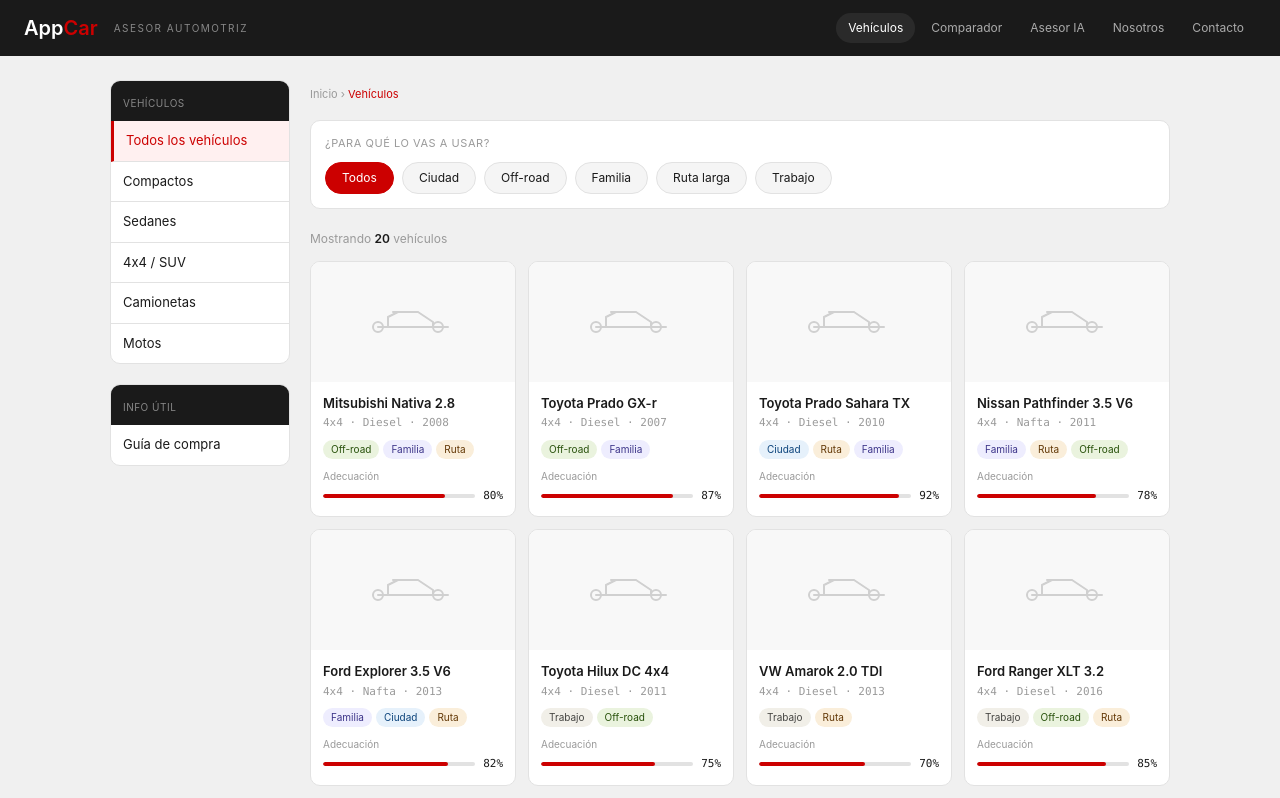
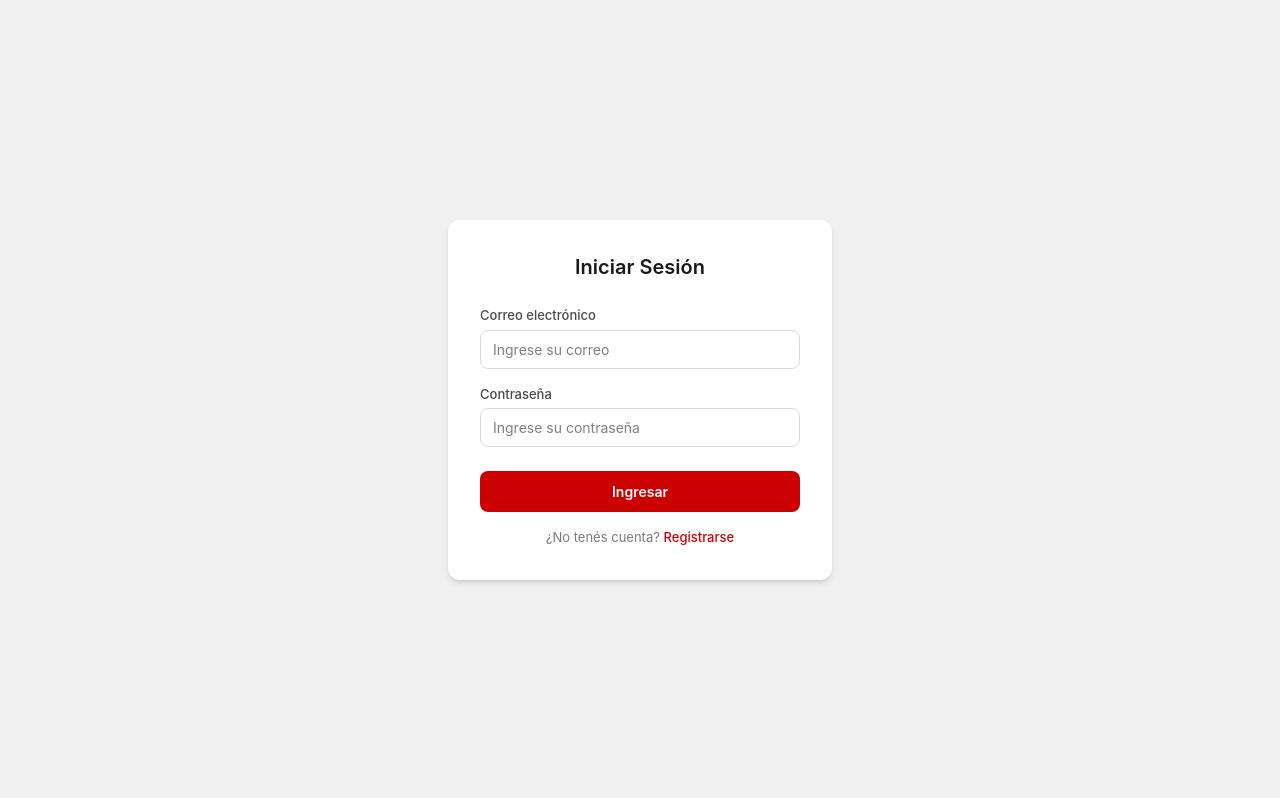
Before and after one commit to fercho779/AppCar, a React (Vite) app: page / in a window 1280 px wide. Shown: the top 798 px of the page. Built offline with nearby package versions, Linux system fonts and the light colour scheme.

Commit message:
Agrego formulario de registro y botón en login

```diff
--- a/src/App.jsx
+++ b/src/App.jsx
@@ -1,4 +1,6 @@
+import Login from './components/Login';
 import { useState } from 'react';
+import Formulario from "./components/formulario";
 import { Header } from './components/Header';
 import { Sidebar } from './components/Sidebar';
 import { FilterBar } from './components/FilterBar';
@@ -551,7 +553,25 @@
   const [activeFilter, setActiveFilter] = useState('Todos');
   const [sidebarCategory, setSidebarCategory] = useState('Todos los vehículos');
   const [selectedVehicle, setSelectedVehicle] = useState(null);
-  const [compareVehicle, setCompareVehicle] = useState(null); // id del vehículo B
+  const [compareVehicle, setCompareVehicle] = useState(null);
+  const [logueado, setLogueado] = useState(false);
+const [mostrarRegistro, setMostrarRegistro] = useState(false);
+  if (!logueado) {
+  if (mostrarRegistro) {
+    return (
+      <Formulario
+        onRegister={() => setMostrarRegistro(false)}
+      />
+    );
+  }
+
+  return (
+    <Login
+      onLogin={() => setLogueado(true)}
+      onGoToRegister={() => setMostrarRegistro(true)}
+    />
+  );
+}
 
   // Qué link del Header aparece activo
   const activeNav = Object.entries(HEADER_VIEW_MAP).find(([, v]) => v === currentView)?.[0] ?? 'Vehículos';
--- /dev/null
+++ b/src/components/formulario.jsx
@@ -0,0 +1,74 @@
+import { useState } from "react";
+
+function Formulario({ onRegister }) {
+  const [nombre, setNombre] = useState("");
+  const [email, setEmail] = useState("");
+  const [password, setPassword] = useState("");
+
+  const handleSubmit = (e) => {
+    e.preventDefault();
+
+    // Más adelante acá podrás guardar el usuario en una base de datos
+    alert("Usuario registrado correctamente");
+
+    onRegister();
+  };
+
+  return (
+    <div className="min-h-screen flex items-center justify-center bg-[#f0f0f0] px-4">
+      <form
+        onSubmit={handleSubmit}
+        className="w-full max-w-sm bg-white rounded-xl shadow-md p-8"
+      >
+        <h2 className="text-[20px] font-semibold text-center mb-6">
+          Registrarse
+        </h2>
+
+        <div className="mb-4">
+          <label className="block text-[13px] mb-1">Nombre</label>
+          <input
+            type="text"
+            placeholder="Ingrese su nombre"
+            value={nombre}
+            onChange={(e) => setNombre(e.target.value)}
+            required
+            className="w-full px-3 py-2 border rounded-lg focus:outline-none focus:ring-2 focus:ring-[#cc0000]"
+          />
+        </div>
+
+        <div className="mb-4">
+          <label className="block text-[13px] mb-1">Correo electrónico</label>
+          <input
+            type="email"
+            placeholder="Ingrese su correo"
+            value={email}
+            onChange={(e) => setEmail(e.target.value)}
+            required
+            className="w-full px-3 py-2 border rounded-lg focus:outline-none focus:ring-2 focus:ring-[#cc0000]"
+          />
+        </div>
+
+        <div className="mb-6">
+          <label className="block text-[13px] mb-1">Contraseña</label>
+          <input
+            type="password"
+            placeholder="Ingrese su contraseña"
+            value={password}
+            onChange={(e) => setPassword(e.target.value)}
+            required
+            className="w-full px-3 py-2 border rounded-lg focus:outline-none focus:ring-2 focus:ring-[#cc0000]"
+          />
+        </div>
+
+        <button
+          type="submit"
+          className="w-full bg-[#cc0000] text-white py-2 rounded-lg hover:bg-[#a80000]"
+        >
+          Registrarse
+        </button>
+      </form>
+    </div>
+  );
+}
+
+export default Formulario;
--- /dev/null
+++ b/src/components/login.jsx
@@ -0,0 +1,75 @@
+import { useState } from "react";
+
+function Login({ onLogin, onGoToRegister }) {
+  const [email, setEmail] = useState("");
+  const [password, setPassword] = useState("");
+
+  const handleSubmit = (e) => {
+    e.preventDefault();
+    onLogin();
+  };
+
+  return (
+    <div className="min-h-screen flex items-center justify-center bg-[#f0f0f0] px-4">
+      <form
+        onSubmit={handleSubmit}
+        className="w-full max-w-sm bg-white rounded-xl shadow-md p-8"
+      >
+        <h2 className="text-[20px] font-semibold text-[#1a1a1a] mb-6 text-center">
+          Iniciar Sesión
+        </h2>
+
+        <div className="mb-4">
+          <label className="block text-[13px] font-medium text-[#4a4a4a] mb-1">
+            Correo electrónico
+          </label>
+          <input
+            type="email"
+            placeholder="Ingrese su correo"
+            value={email}
+            onChange={(e) => setEmail(e.target.value)}
+            required
+            className="w-full px-3 py-2 text-[14px] border border-[#d9d9d9] rounded-lg
+                       focus:outline-none focus:ring-2 focus:ring-[#cc0000] focus:border-transparent"
+          />
+        </div>
+
+        <div className="mb-6">
+          <label className="block text-[13px] font-medium text-[#4a4a4a] mb-1">
+            Contraseña
+          </label>
+          <input
+            type="password"
+            placeholder="Ingrese su contraseña"
+            value={password}
+            onChange={(e) => setPassword(e.target.value)}
+            required
+            className="w-full px-3 py-2 text-[14px] border border-[#d9d9d9] rounded-lg
+                       focus:outline-none focus:ring-2 focus:ring-[#cc0000] focus:border-transparent"
+          />
+        </div>
+
+        <button
+          type="submit"
+          className="w-full bg-[#cc0000] text-white text-[14px] font-semibold
+                     py-2.5 rounded-lg hover:bg-[#a80000] transition-colors"
+        >
+          Ingresar
+        </button>
+
+        <p className="text-[13px] text-[#7a7a7a] text-center mt-4">
+          ¿No tenés cuenta?{" "}
+          <button
+            type="button"
+            onClick={onGoToRegister}
+            className="text-[#cc0000] font-medium hover:underline"
+          >
+            Registrarse
+          </button>
+        </p>
+      </form>
+    </div>
+  );
+}
+
+export default Login;
```
